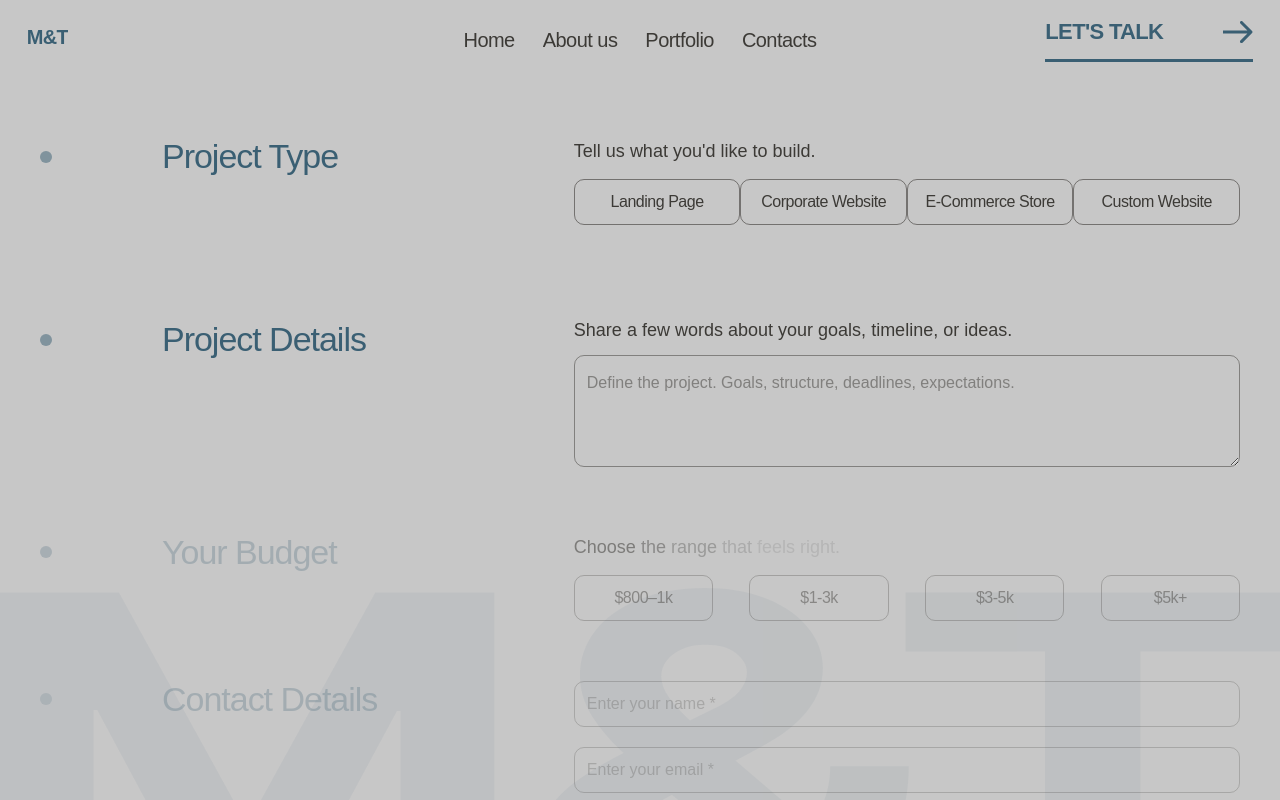
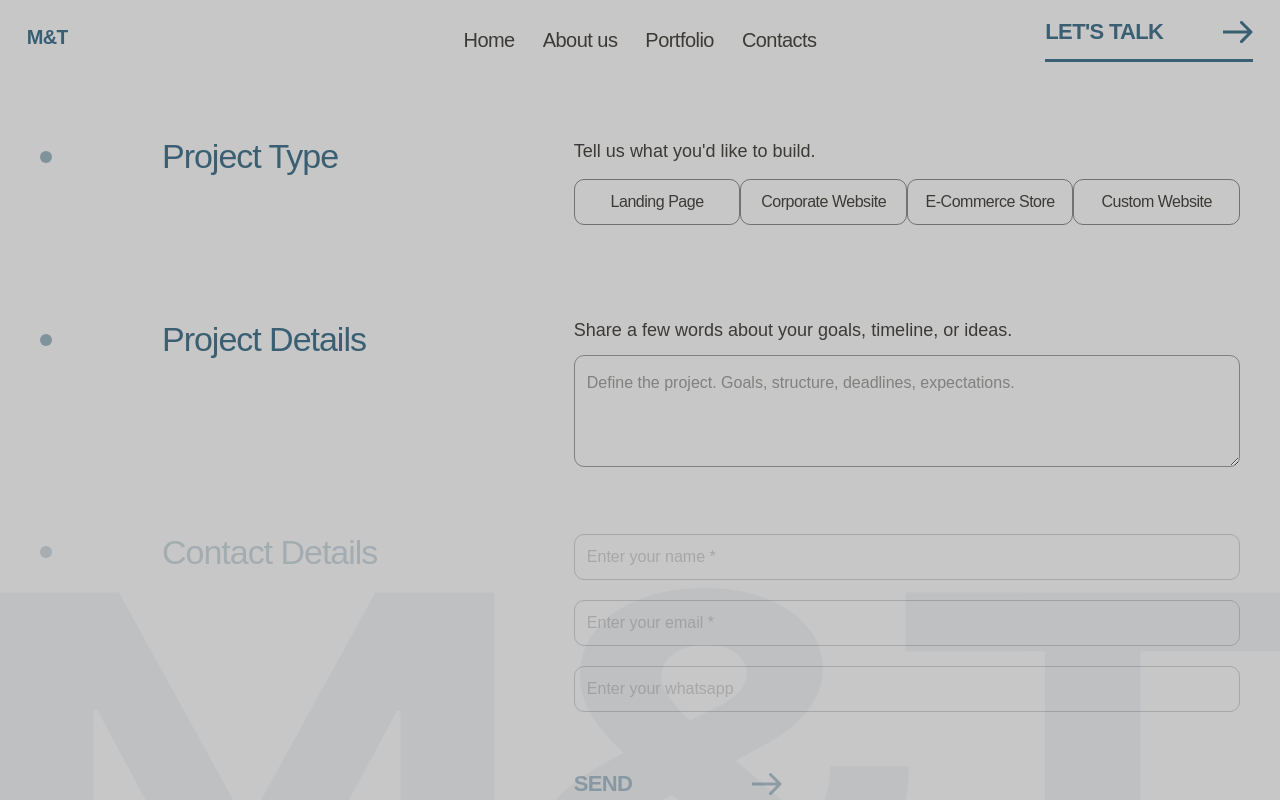
Before and after one commit to Tetiana2309/mt-web-designer-studio, a React (Vite) app: page /contacts in a window 1280 px wide. Shown: the top 800 px of the page. Built offline with nearby package versions, Linux system fonts and the light colour scheme.

Commit message:
Remove budget question from contact form on every screen size

```diff
--- a/src/ContactsPage.tsx
+++ b/src/ContactsPage.tsx
@@ -31,7 +31,6 @@ const types = [
   },
 ]
 
-const budgets = ['$800–1k', '$1-3k', '$3-5k', '$5k+']
 
 // Web3Forms access keys are intended for use in client-side forms.
 const WEB3FORMS_ACCESS_KEY = '3919c149-68a1-499d-a576-05ff28c9913e'
@@ -336,8 +335,6 @@ export default function ContactsPage() {
   const [projectType, setProjectType] =
     useState('')
 
-  const [budget, setBudget] = useState('')
-
   const [message, setMessage] = useState('')
   const [isSubmitting, setIsSubmitting] = useState(false)
 
@@ -431,7 +428,6 @@ export default function ContactsPage() {
     formData.set('subject', 'New project enquiry — M&T Web Designer Studio')
     formData.set('from_name', 'M&T Web Designer Studio website')
     formData.set('projectType', projectType || 'Not selected')
-    formData.set('budget', budget || 'Not selected')
 
     setIsSubmitting(true)
     setMessage('Sending your enquiry...')
@@ -449,7 +445,6 @@ export default function ContactsPage() {
 
       form.reset()
       setProjectType('')
-      setBudget('')
       setMessage('Thank you! Your enquiry has been sent successfully.')
     } catch {
       setMessage('Your enquiry could not be sent. Please try again.')
@@ -573,26 +568,6 @@ export default function ContactsPage() {
             </div>
           </div>
 
-          {/* YOUR BUDGET */}
-          <div data-contact-section className="grid items-start gap-y-6 min-[1280px]:grid-cols-[minmax(0,619px)_minmax(0,755px)] min-[1280px]:gap-x-0">
-            <SectionTitle>Your Budget</SectionTitle>
-            <fieldset data-contact-content className="min-w-0">
-              <legend className="mb-[14px] text-[16px] min-[1280px]:text-[18px]">
-                <PaintWords text="Choose the range that feels right." />
-              </legend>
-              <div data-contact-fields className="grid grid-cols-2 gap-[18px_17px] min-[1280px]:grid-cols-4 min-[1280px]:gap-x-[40px]">
-                {budgets.map((item) => (
-                  <Choice
-                    key={item}
-                    label={item}
-                    checked={budget === item}
-                    choose={() => setBudget(item)}
-                  />
-                ))}
-              </div>
-            </fieldset>
-          </div>
-
           {/* CONTACT DETAILS */}
           <div data-contact-section className="grid items-start gap-y-6 min-[1280px]:grid-cols-[minmax(0,619px)_minmax(0,755px)] min-[1280px]:gap-x-0">
             <SectionTitle>Contact Details</SectionTitle>
```
